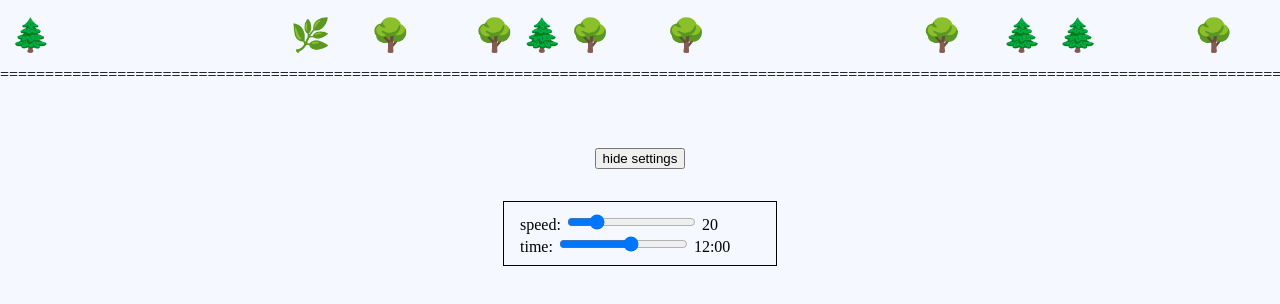
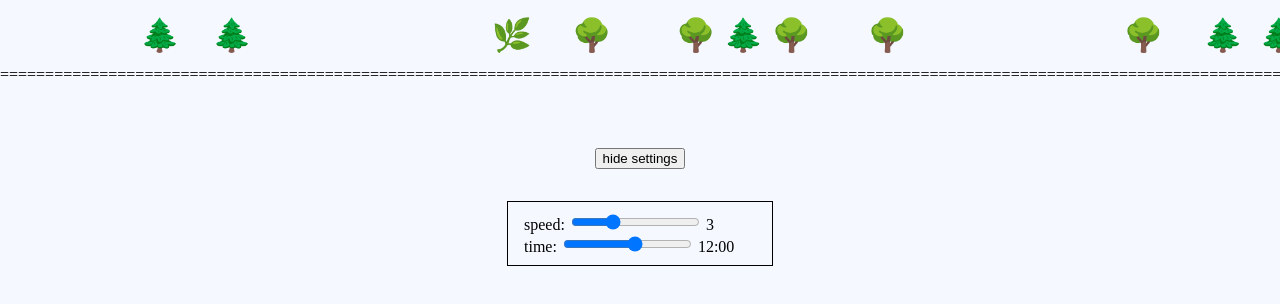
Before and after one commit to tiffanyq/commute, a plain HTML site: page index.html in a window 1280 px wide. Both pictures are taken after a click on the button "settings". Shown: the part 44-348 px from the top of the page. Drawn offline with Linux system fonts and the light colour scheme.

Commit message:
smooth speed

```diff
--- a/index.html
+++ b/index.html
@@ -27,8 +27,8 @@
       <!-- commute speed -->
       <div class="slider" id="speed">
           <label for="speed">speed:</label>
-        <input id="speed-input" type="range" min="0" max="100" value="20">
-        <span id="speed-indicator">20</span>
+        <input id="speed-input" type="range" min="0" max="10" value="3">
+        <span id="speed-indicator">3</span>
       </div>
       <!-- time -->
       <div class="slider" id="time">
--- a/script.js
+++ b/script.js
@@ -25,15 +25,16 @@ const SKY = {
 "23": "#0b1630"
 };
 
-const MAX_SPEED = 802;
-const SPEED_MULTIPLIER = 8;
+const EXP = 2;
+const MIN_SPEED = 14;// 2^14
 
 function changeSpeed() {
-  const speed = document.getElementById("speed-input").value;
+  const speed = parseInt(document.getElementById("speed-input").value);
   const content = document.getElementById("marquee-content");
-  content.style.animation = "marquee " + (MAX_SPEED - parseInt(speed)*SPEED_MULTIPLIER) + "s linear infinite";
+  const adjustedSpeed = Math.pow(EXP, (MIN_SPEED-speed));
+  content.style.animation = "marquee " + adjustedSpeed + "s linear infinite";
   document.getElementById("speed-indicator").innerText = speed;
-  if (speed === "0") {
+  if (speed === 0) {
     content.style.animationPlayState = 'paused';
   } else {
     content.style.animationPlayState = 'running';
@@ -51,8 +52,10 @@ function changeSky(time) {
   document.body.style.backgroundColor = SKY[time];
   if (time > 5 && time < 20) {
     document.body.style.color = "#000000";
+    document.getElementById("controls").style.border = "1px solid #000000";
   } else {
     document.body.style.color = "#ffffff";
+    document.getElementById("controls").style.border = "1px solid #ffffff";
   }
 }
 
--- a/style.css
+++ b/style.css
@@ -20,8 +20,8 @@ h1 {
 }
 
 #controls {
-  border: 1px solid black;
-  width: 240px;
+  border: 1px solid #000000;
+  width: 232px;
   margin: 0 auto;
   margin-top: 2em;
   padding: 0.6em 1em;
@@ -49,7 +49,7 @@ h1 {
   justify-content: space-around;
   gap: var(--gap);
   min-width: 100%;
-  animation: marquee 642s linear infinite;
+  animation: marquee 2048s linear infinite;
 }
 
 
```
